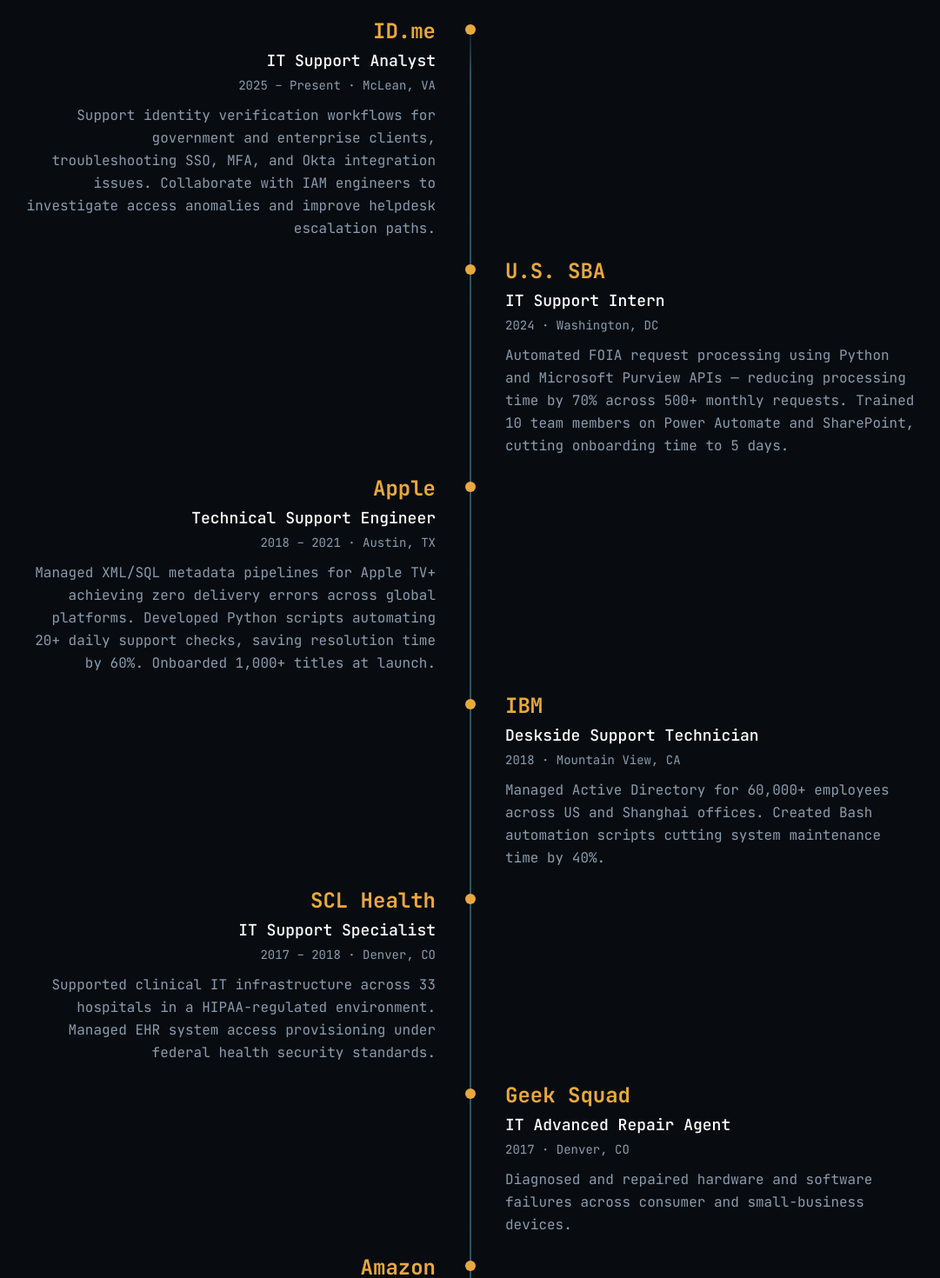
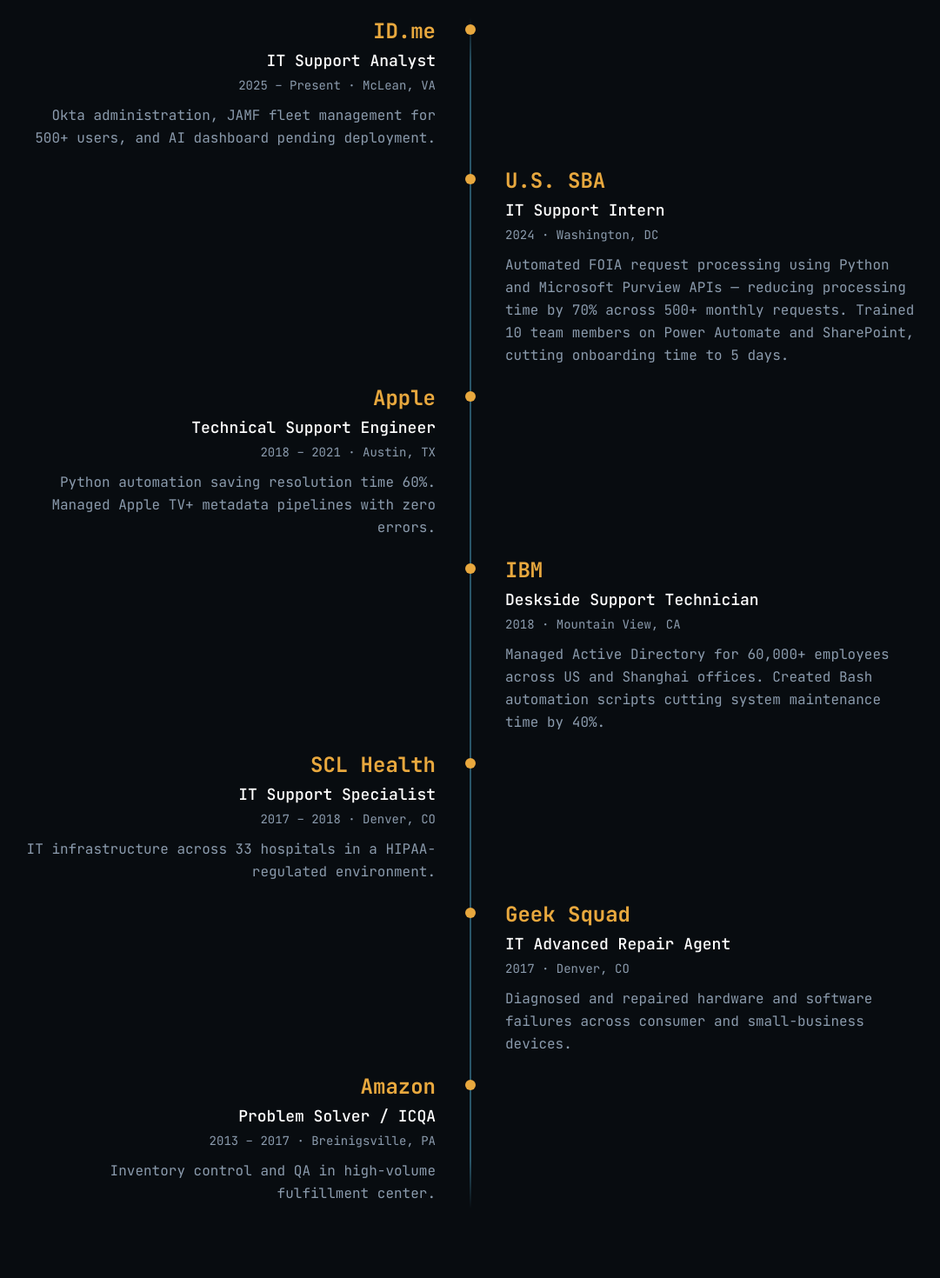
Before and after one commit to cjparker102/cjparker102-dev, a Next.js app: page / in a window 1280 px wide. Shown: the part 1840-3310 px from the top of the page at 87% size, without its empty margins (99-1180 px from the left). Built offline with nearby package versions, Linux system fonts and the light colour scheme.

Commit message:
shorten left entry descriptions for cleaner layout
- ID.me: Okta admin, JAMF fleet, AI dashboard
- Apple: Python automation 60%, Apple TV+ pipelines
- SCL Health: 33 hospitals, HIPAA
- Amazon: inventory control and QA
- U.S. SBA and IBM (right side) unchanged

```diff
--- a/app/components/Experience.tsx
+++ b/app/components/Experience.tsx
@@ -7,7 +7,7 @@
     dates:     "2025 – Present",
     location:  "McLean, VA",
     bullets: [
-      "Support identity verification workflows for government and enterprise clients, troubleshooting SSO, MFA, and Okta integration issues. Collaborate with IAM engineers to investigate access anomalies and improve helpdesk escalation paths.",
+      "Okta administration, JAMF fleet management for 500+ users, and AI dashboard pending deployment.",
     ],
   },
   {
@@ -25,7 +25,7 @@
     dates:     "2018 – 2021",
     location:  "Austin, TX",
     bullets: [
-      "Managed XML/SQL metadata pipelines for Apple TV+ achieving zero delivery errors across global platforms. Developed Python scripts automating 20+ daily support checks, saving resolution time by 60%. Onboarded 1,000+ titles at launch.",
+      "Python automation saving resolution time 60%. Managed Apple TV+ metadata pipelines with zero errors.",
     ],
   },
   {
@@ -43,7 +43,7 @@
     dates:     "2017 – 2018",
     location:  "Denver, CO",
     bullets: [
-      "Supported clinical IT infrastructure across 33 hospitals in a HIPAA-regulated environment. Managed EHR system access provisioning under federal health security standards.",
+      "IT infrastructure across 33 hospitals in a HIPAA-regulated environment.",
     ],
   },
   {
@@ -61,7 +61,7 @@
     dates:     "2013 – 2017",
     location:  "Breinigsville, PA",
     bullets: [
-      "Led inventory control and quality assurance in a high-volume fulfillment center. Identified workflow bottlenecks contributing to measurable throughput improvements.",
+      "Inventory control and QA in high-volume fulfillment center.",
     ],
   },
 ];
```
